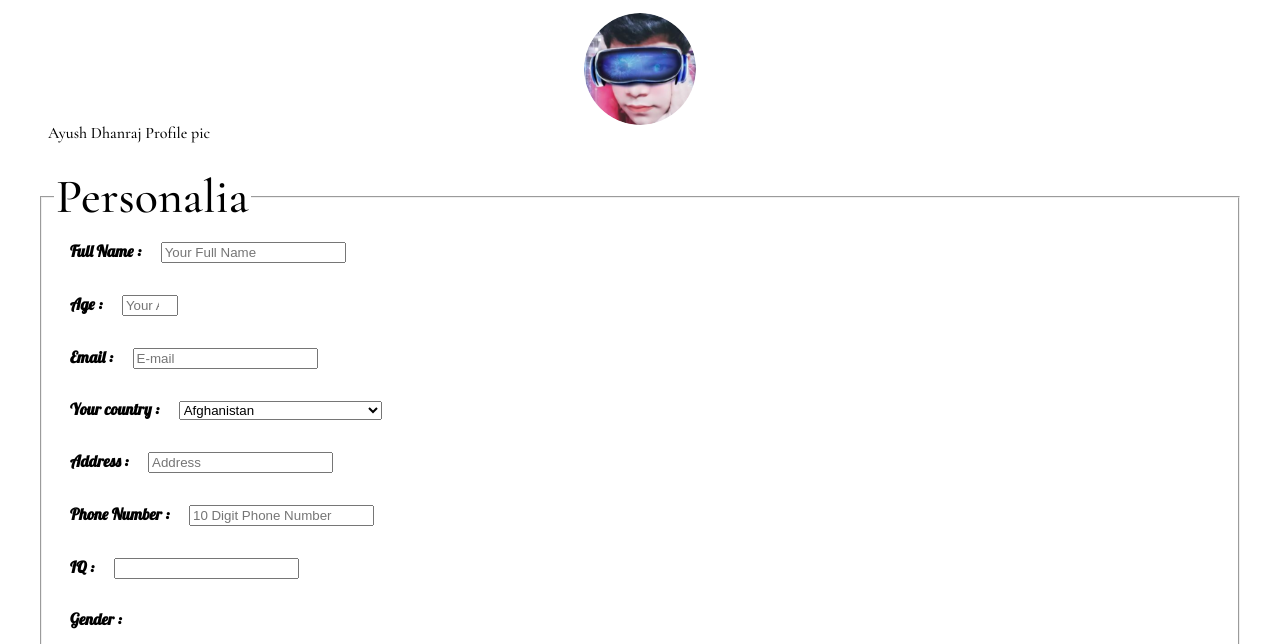
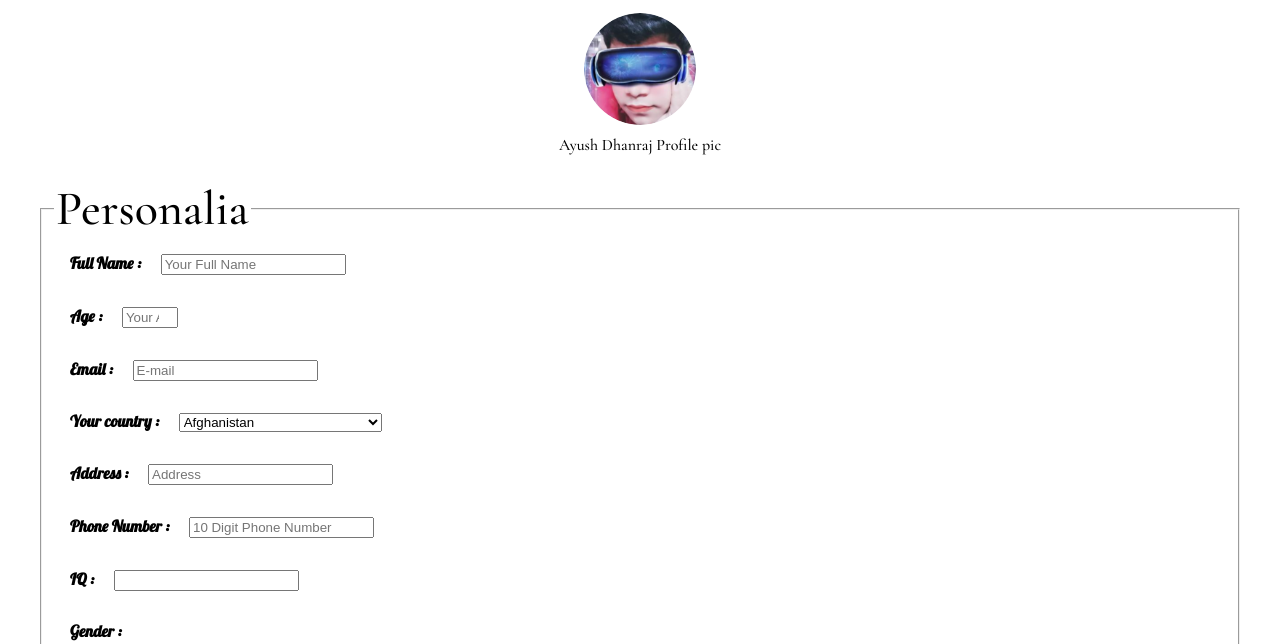
Before and after one commit to Ayush-2001-Dhanraj/friendshipForm, a plain HTML site: page index.html in a window 1280 px wide. Shown: the part 94-738 px from the top of the page. Drawn offline with nearby package versions, Linux system fonts and the light colour scheme.

Commit message:
Update style.css

```diff
--- a/styles/style.css
+++ b/styles/style.css
@@ -3,9 +3,17 @@ body {
     font-family: 'Lobster', cursive;
     font-family: 'Cormorant Garamond', serif;
 }
+
 legend {
 font-size: 3rem;
 }
+
+#img-caption {
+	font-size: 1rem;
+	text-align: center;
+	margin: 1%;
+}
+
 div {
     padding: 1rem;
 }
```
